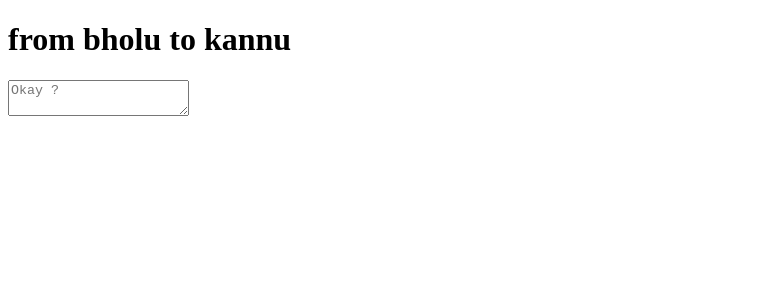
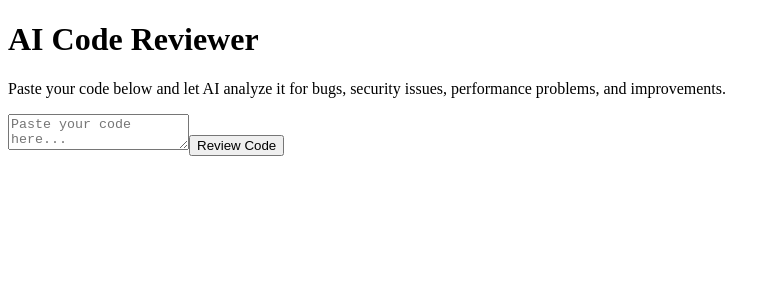
Before and after one commit to rimjv/ai-code-reviewer, an Angular app: page / in a window 1280 px wide. Shown: the top 300 px of the page, without its empty margins (0-780 px from the left). Built offline with nearby package versions, Linux system fonts and the light colour scheme.

Commit message:
Implement AI Code Reviewer UI in app.html
Added a new AI Code Reviewer section with text areas and buttons for code input and review display.

```diff
--- a/src/app/app.html
+++ b/src/app/app.html
@@ -1,3 +1,30 @@
-<h1>from bholu to kannu</h1>
 
-<textarea placeholder="Okay ?"></textarea>
+<div class="container">
+
+  <h1>AI Code Reviewer</h1>
+
+  <p>
+    Paste your code below and let AI analyze it for bugs,
+    security issues, performance problems, and improvements.
+  </p>
+
+  <textarea
+    [(ngModel)]="code"
+    placeholder="Paste your code here..."
+  ></textarea>
+
+  <button
+    (click)="reviewCode()"
+    [disabled]="loading"
+  >
+    {{ loading ? 'Reviewing...' : 'Review Code' }}
+  </button>
+
+  @if (review) {
+    <div class="review-section">
+      <h2>AI Review</h2>
+      <pre>{{ review }}</pre>
+    </div>
+  }
+
+</div>
```
